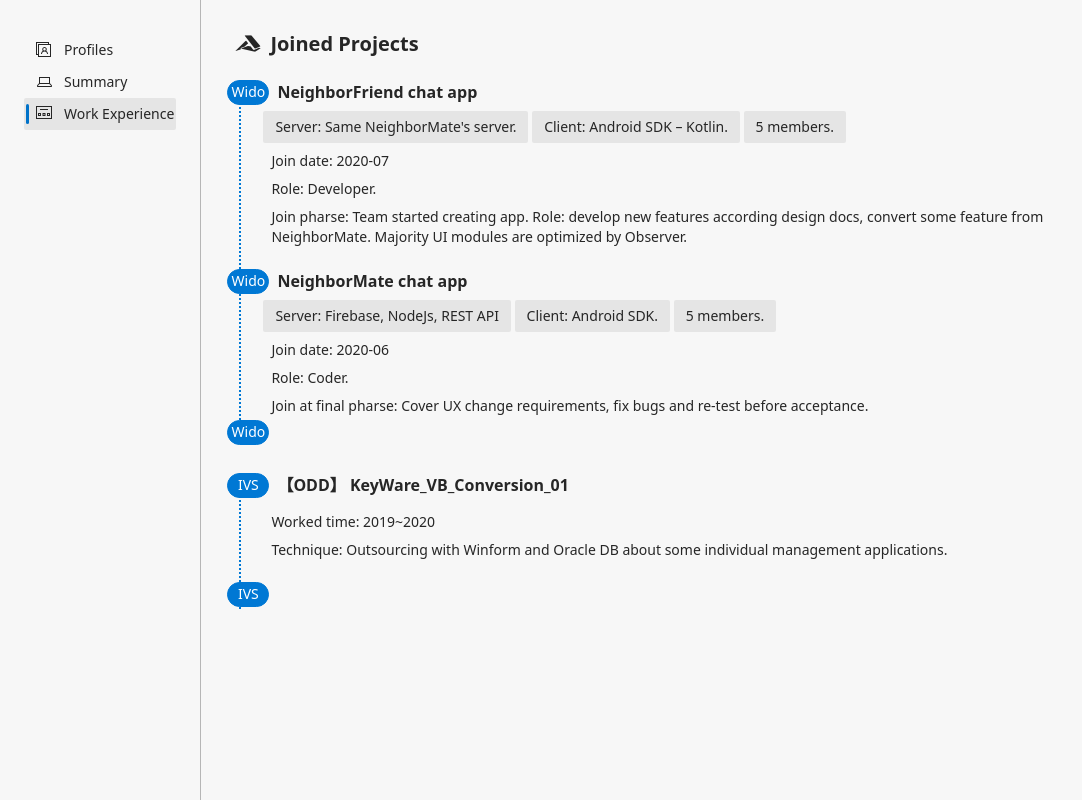
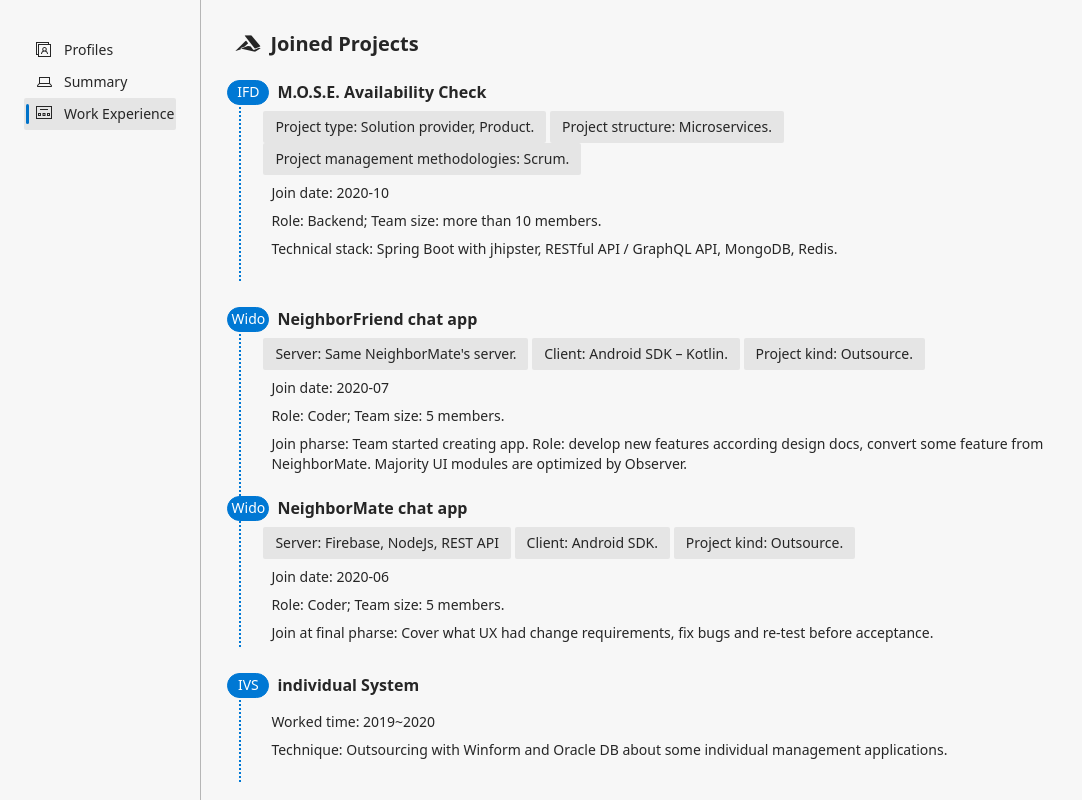
Before and after one commit to MinhHuyNTU/MyCurriculum_Vitae, a plain HTML site: page ex.html in a window 1280 px wide. Shown: the whole page, without its empty margins (0-1082 px from the left). Drawn offline with Linux system fonts and the light colour scheme.

Commit message:
Update ex.html
remove redudant infor

```diff
--- a/ex.html
+++ b/ex.html
@@ -3495,6 +3495,48 @@
                     <div class="c013036 c013025"  numericicon="1" managedclasses="[object Object]">
                       <div class="c013041">
                         <div aria-label="Step 1">
+                          <div class="c013037 c013046 c013038" style="width: 40px;" aria-hidden="true">IFD</div>
+                        </div>
+                        <div class="c013040"><b>M.O.S.E. Availability Check</b></div>
+                      </div>
+
+                      <div class="c013042">
+                        <a class="c0171" >
+                          <span class="c0177">Project type: Solution provider, Product.</span>
+                        </a>
+                        <a class="c0171" >
+                          <span class="c0177">Project structure: Microservices. </span>
+                        </a>
+                        <a class="c0171" >
+                          <span class="c0177">Project management methodologies: Scrum. </span>
+                        </a>
+                        <p class="c0191 c0198 c013030 c013033">Join date: 2020-10</p>
+                        <p class="c0191 c0198 c013030 c013033">Role: Backend; Team size: more than 10 members.</p>
+                        <p class="c0191 c0198 c013030 c013033">Technical stack: Spring Boot with jhipster, RESTful API / GraphQL API, MongoDB, Redis.</p>
+                      </div>
+
+                    </div>
+
+                    <div class="c013036 c013025" numericicon="2" managedclasses="[object Object]">
+
+                    </div>
+
+                    <div class="c013036 c013025" numericicon="2" managedclasses="[object Object]">
+                      <div class="c013041">
+                      </div>
+                    </div>
+
+                  </div>
+
+                  <div class="c013026">
+                    <p style="margin: 2px;"></p>
+                  </div>
+
+                  <div class="c013035">
+
+                    <div class="c013036 c013025"  numericicon="1" managedclasses="[object Object]">
+                      <div class="c013041">
+                        <div aria-label="Step 1">
                           <div class="c013037 c013046 c013038" style="width: 40px;" aria-hidden="true">Wido</div>
                         </div>
                         <div class="c013040"><b>NeighborFriend chat app</b></div>
@@ -3507,10 +3549,10 @@
                           <span class="c0177">Client: Android SDK – Kotlin.</span>
                         </a>
                         <a class="c0171" >
-                          <span class="c0177">5 members.</span>
+                          <span class="c0177">Project kind: Outsource.</span>
                         </a>
                         <p class="c0191 c0198 c013030 c013033">Join date: 2020-07</p>
-                        <p class="c0191 c0198 c013030 c013033">Role: Developer.</p>
+                        <p class="c0191 c0198 c013030 c013033">Role: Coder; Team size: 5 members.</p>
                         <p class="c0191 c0198 c013030 c013033">Join pharse: Team started creating app. Role: develop new features according design docs, convert some feature from NeighborMate. Majority UI modules are optimized by Observer. </p>
                       </div>
                     </div>
@@ -3530,19 +3572,16 @@
                           <span class="c0177">Client: Android SDK. </span>
                         </a>
                         <a class="c0171" >
-                          <span class="c0177">5 members.</span>
+                          <span class="c0177">Project kind: Outsource.</span>
                         </a>
                         <p class="c0191 c0198 c013030 c013033">Join date: 2020-06</p>
-                        <p class="c0191 c0198 c013030 c013033">Role: Coder.</p>
-                        <p class="c0191 c0198 c013030 c013033">Join at final pharse: Cover UX change requirements, fix bugs and re-test before acceptance.</p>
+                        <p class="c0191 c0198 c013030 c013033">Role: Coder; Team size: 5 members.</p>
+                        <p class="c0191 c0198 c013030 c013033">Join at final pharse: Cover what UX had change requirements, fix bugs and re-test before acceptance.</p>
                       </div>
                     </div>
 
                     <div class="c013036 c013045"  numericicon="3" managedclasses="[object Object]">
                       <div class="c013041">
-                        <div aria-label="Step 2">
-                          <div class="c013037 c013046 c013038"  style="width: 40px;"  aria-hidden="true">Wido</div>
-                        </div>
                       </div>
                     </div>
 
@@ -3559,7 +3598,7 @@
                         <div aria-label="Step 1">
                           <div class="c013037 c013046 c013038" style="width: 40px;" aria-hidden="true">IVS</div>
                         </div>
-                        <div class="c013040"><b>【ODD】 KeyWare_VB_Conversion_01</b></div>
+                        <div class="c013040"><b> individual System</b></div>
                       </div>
                       <div class="c013042">
                         <p class="c0191 c0198 c013030 c013033">Worked time: 2019~2020</p>
@@ -3573,9 +3612,6 @@
 
                     <div class="c013036 c013025" numericicon="2" managedclasses="[object Object]">
                       <div class="c013041">
-                        <div aria-label="Step 2">
-                          <div class="c013037 c013046 c013038"  style="width: 40px;"  aria-hidden="true">IVS</div>
-                        </div>
                       </div>
                     </div>
 
```
